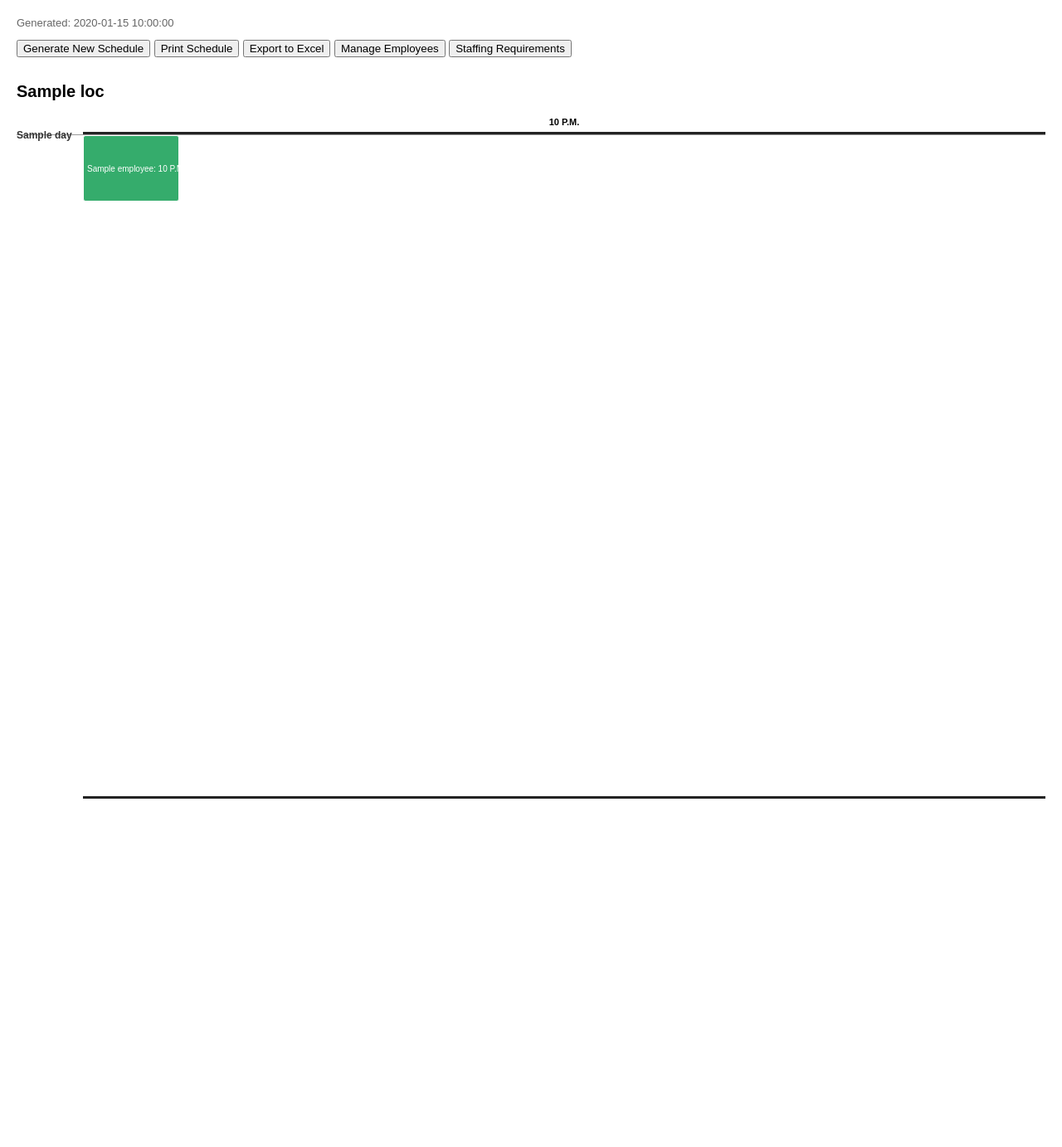
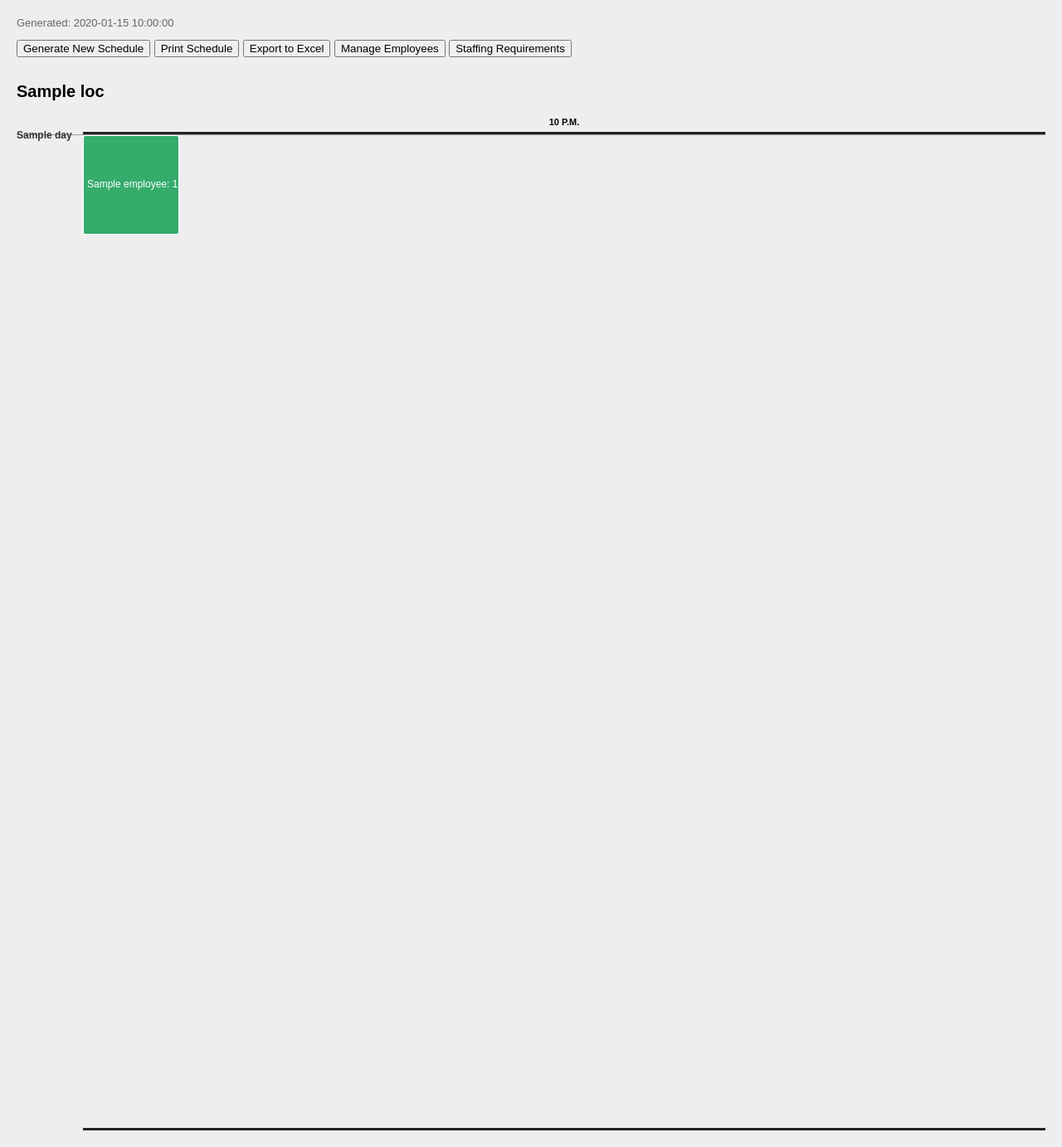
Before and after one commit to guyshoji/nana-scheduler, a Flask app: template templates/schedule.html in a window 1280 px wide. Shown: the whole page at 83% size. Before the commit the page ends 963 px from the top, so only its background shows below. Run offline with Flask 3, Linux system fonts and the light colour scheme; the template is opened without the code that fills it: most values are stand-ins (such as "Sample title", 1, 10 or a date in 2020).

Commit message:
Change html page background colors

```diff
--- a/templates/edit_employee.html
+++ b/templates/edit_employee.html
@@ -3,7 +3,7 @@
 <head>
     <title>Edit {{ employee[1] }}</title>
     <style>
-        body { font-family: Arial, sans-serif; margin: 20px; }
+        body { font-family: Arial, sans-serif; margin: 20px; background-color: #EEEEEE; }
         table { border-collapse: collapse; }
         th, td { border: 1px solid #ccc; padding: 4px 8px; text-align: center; font-size: 12px; }
         th { background: #eee; }
--- a/templates/generate.html
+++ b/templates/generate.html
@@ -3,7 +3,7 @@
 <head>
     <title>Generate Schedule</title>
     <style>
-        body { font-family: Arial, sans-serif; margin: 60px auto; max-width: 500px; text-align: center; }
+        body { font-family: Arial, sans-serif; margin: 60px auto; max-width: 500px; text-align: center; background-color: #EEEEEE; }
         h1 { font-size: 22px; }
         p { color: #555; line-height: 1.6; }
         .btn {
@@ -35,7 +35,7 @@
         ⏳ Solving — please wait, this may take up to 30 seconds...
     </div>
 
-    <a class="btn" href="/" style="background:#eee; color:#333; margin-top:10px;">← Back</a>
+    <a class="btn" href="/" style="background:#dff5ff; color:#333; margin-top:10px;">← Back</a>
 
     <script>
     function showLoading() {
--- a/templates/infeasible.html
+++ b/templates/infeasible.html
@@ -3,7 +3,7 @@
 <head>
     <title>Schedule Unavailable</title>
     <style>
-        body { font-family: Arial, sans-serif; margin: 30px; max-width: 900px; }
+        body { font-family: Arial, sans-serif; margin: 30px; max-width: 900px; background-color: #EEEEEE; }
         h1 { color: #c0392b; }
         h2 { margin-top: 30px; border-bottom: 1px solid #ddd; padding-bottom: 6px; }
         h3 { margin-top: 20px; color: #555; }
--- a/templates/manage.html
+++ b/templates/manage.html
@@ -3,7 +3,7 @@
 <head>
     <title>Manage Employees</title>
     <style>
-        body { font-family: Arial, sans-serif; margin: 20px; }
+        body { font-family: Arial, sans-serif; margin: 20px; background-color: #EEEEEE; }
         table { border-collapse: collapse; width: 100%; max-width: 600px; }
         th, td { border: 1px solid #999; padding: 6px 10px; text-align: left; }
         th { background: #eee; }
--- a/templates/no_schedule.html
+++ b/templates/no_schedule.html
@@ -3,7 +3,7 @@
 <head>
     <title>Connors' Scheduler</title>
     <style>
-        body { font-family: Arial, sans-serif; margin: 60px auto; max-width: 500px; text-align: center; }
+        body { font-family: Arial, sans-serif; margin: 60px auto; max-width: 500px; text-align: center; background-color: #EEEEEE; }
         h1 { font-size: 24px; }
         p { color: #062b05; }
         .btn {
--- a/templates/schedule.html
+++ b/templates/schedule.html
@@ -3,8 +3,8 @@
 <head>
     <title>Weekly Schedule</title>
     <style>
-        body { font-family: Arial, sans-serif; margin: 20px; }
-        h1 { font-size: 20px; margin-top: 30px; }
+        body { font-family: Arial, sans-serif; margin: 20px; background-color: #EEEEEE; }
+        h1 { font-size: 20px; margin-top: 30px; background-color: #EEEEEE; }
 
         .no-print { margin-bottom: 20px; }
 
@@ -22,7 +22,7 @@
         .gantt-body {
            display: flex;
            position: relative;
-           height: 800px;
+           height: 1200px;
             border-top: 1px solid #999;
         }
         .day-axis {
@@ -53,7 +53,7 @@
             box-sizing: border-box;
             background: #4a90d9;
             color: white;
-            font-size: 10px;
+            font-size: 12px;
             border: 1px solid white;
             border-radius: 3px;
             overflow: hidden;
--- a/templates/staffing.html
+++ b/templates/staffing.html
@@ -3,7 +3,7 @@
 <head>
     <title>Staffing Requirements</title>
     <style>
-        body { font-family: Arial, sans-serif; margin: 20px; }
+        body { font-family: Arial, sans-serif; margin: 20px; background-color: #EEEEEE; }
         table { border-collapse: collapse; margin-bottom: 30px; }
         th, td { border: 1px solid #ccc; padding: 4px 8px; text-align: center; font-size: 12px; }
         th { background: #eee; }
```
